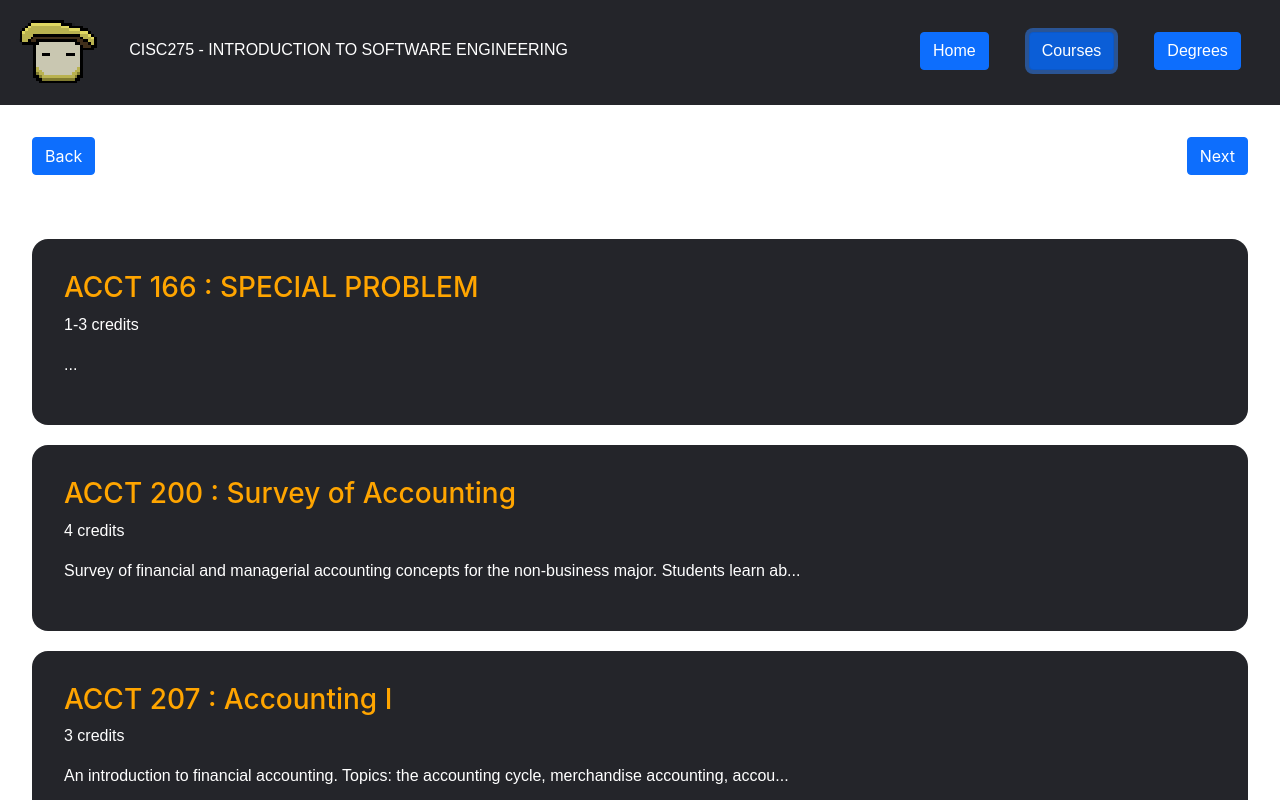
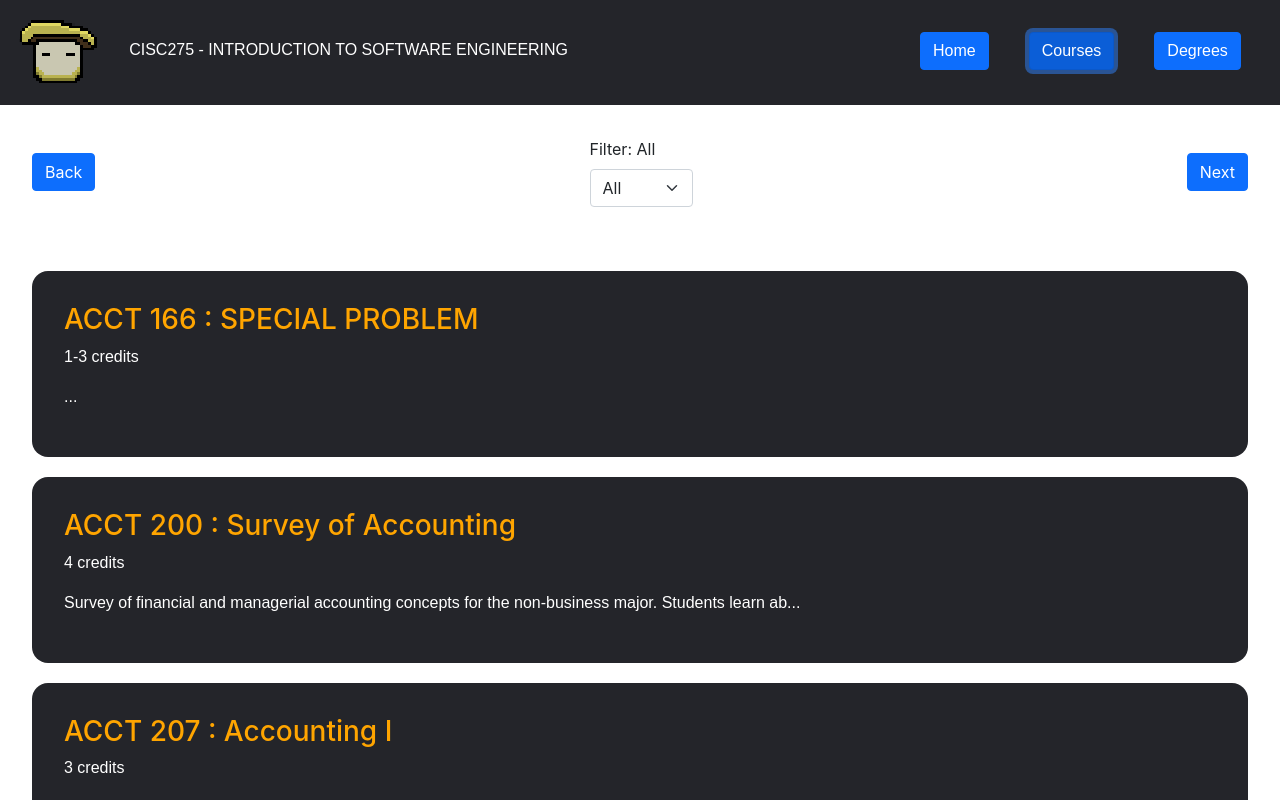
Before and after one commit to CISC275123/Final-Project, a React (Create React App) app: page / in a window 1280 px wide. Both pictures are taken after a click on the button "Courses". Shown: the top 800 px of the page. Built offline with nearby package versions, Linux system fonts and the light colour scheme.

Commit message:
Added a filter functionality where the user can select what department of courses to display. Updated scrolling code to work with the filter.

```diff
--- a/src/App.tsx
+++ b/src/App.tsx
@@ -8,7 +8,7 @@ import { DegreeList } from "./components/DegreeList";
 
 import logo from "./images/logo.png";
 import catalog from "./data/catalog.json";
-import { Button } from "react-bootstrap";
+import { Button, Form } from "react-bootstrap";
 
 import { Semester } from "./interfaces/semester";
 import { CourseList } from "./components/CourseList";
@@ -23,7 +23,7 @@ function App(): JSX.Element {
     const [globalCourseList, setGlobalCourseList] = useState<Course[]>([]);
     const [degreeList, setDegreeList] = useState<Degree[]>([]);
 
-    // VARs used to hold the default course list with NO edits.
+    // VAR used to hold the default course list with NO edits.
     const [defaultCourses, setDefaultCourses] = useState<Course[]>([]);
 
     // VARs used to control display of elements
@@ -38,6 +38,11 @@ function App(): JSX.Element {
 
     // Index used to scroll through the display of courses
     const [currIndex, setIndex] = useState<number>(0);
+
+    // VAR used to track course department filter
+    const [departmentFilter, setDepartmentFilter] = useState<string>("All");
+    const [departments, setDepartments] = useState<string[]>([]);
+    const [filteredList, setFilteredList] = useState<Course[]>([]);
 
     // Creates global list of ALL courses in the catalog json.
     useEffect(() => {
@@ -62,16 +67,18 @@ function App(): JSX.Element {
             [department: string]: { [courseCode: string]: JSONCourse };
         } = catalog;
 
-        for (const key in updateData) {
-            updatedCourseData[key] = {};
-            const courses = updateData[key];
+        const depts = Object.keys(updateData);
+
+        for (const dept in updateData) {
+            updatedCourseData[dept] = {};
+            const courses = updateData[dept];
             for (const courseCode in courses) {
                 const course = courses[courseCode];
                 const courseWithId: Course = {
                     ...course,
                     id: counter
                 };
-                updatedCourseData[key][courseCode] = courseWithId;
+                updatedCourseData[dept][courseCode] = courseWithId;
                 counter++;
             }
         }
@@ -82,6 +89,8 @@ function App(): JSX.Element {
 
         setGlobalCourseList(COURSES);
         setDefaultCourses(COURSES);
+        setFilteredList(COURSES);
+        setDepartments([...depts, "All"]);
     }, []);
 
     // Used to edit a course. Replaces the target course with a modified course.
@@ -100,6 +109,20 @@ function App(): JSX.Element {
                 (course: Course): Course =>
                     course.id === courseID ? newCourse : course
             )
+        );
+
+        // if the user is currently filter courses, update the filtered course.
+        setFilteredList(
+            globalCourseList
+                .map(
+                    (course: Course): Course =>
+                        course.id === courseID ? newCourse : course
+                )
+                .filter(
+                    (course: Course): boolean =>
+                        departmentFilter === "All" ||
+                        course.code.slice(0, 4) === departmentFilter
+                )
         );
     }
 
@@ -235,6 +258,19 @@ function App(): JSX.Element {
         setEditing(edit);
     }
 
+    function changeFilter(event: React.ChangeEvent<HTMLSelectElement>) {
+        setDepartmentFilter(event.target.value);
+
+        setFilteredList(
+            globalCourseList.filter(
+                (course: Course): boolean =>
+                    event.target.value === "All" ||
+                    course.code.slice(0, 4) === event.target.value
+            )
+        );
+        setIndex(0);
+    }
+
     return (
         <body className="App">
             {/* Header containing navbar and site header information  */}
@@ -309,10 +345,22 @@ function App(): JSX.Element {
                 >
                     Back
                 </Button>
+                <Form.Group controlId="formSetFilter">
+                    <Form.Label>Filter: {departmentFilter}</Form.Label>
+                    <Form.Select
+                        onChange={changeFilter}
+                        value={departmentFilter}
+                    >
+                        {departments.map((dept, index) => (
+                            <option key={index} value={dept}>
+                                {dept}
+                            </option>
+                        ))}
+                    </Form.Select>
+                </Form.Group>
                 <Button
                     onClick={() =>
-                        currIndex <
-                        globalCourseList.length - NUM_COURSES_DISPLAYED
+                        currIndex < filteredList.length - NUM_COURSES_DISPLAYED
                             ? setIndex(currIndex + NUM_COURSES_DISPLAYED)
                             : setIndex(currIndex)
                     }
@@ -323,7 +371,7 @@ function App(): JSX.Element {
             <div hidden={!courseDisplay} className="CourseList">
                 {courseDisplay && (
                     <CourseList
-                        courses={globalCourseList.slice(
+                        courses={filteredList.slice(
                             currIndex,
                             currIndex + NUM_COURSES_DISPLAYED
                         )}
```
